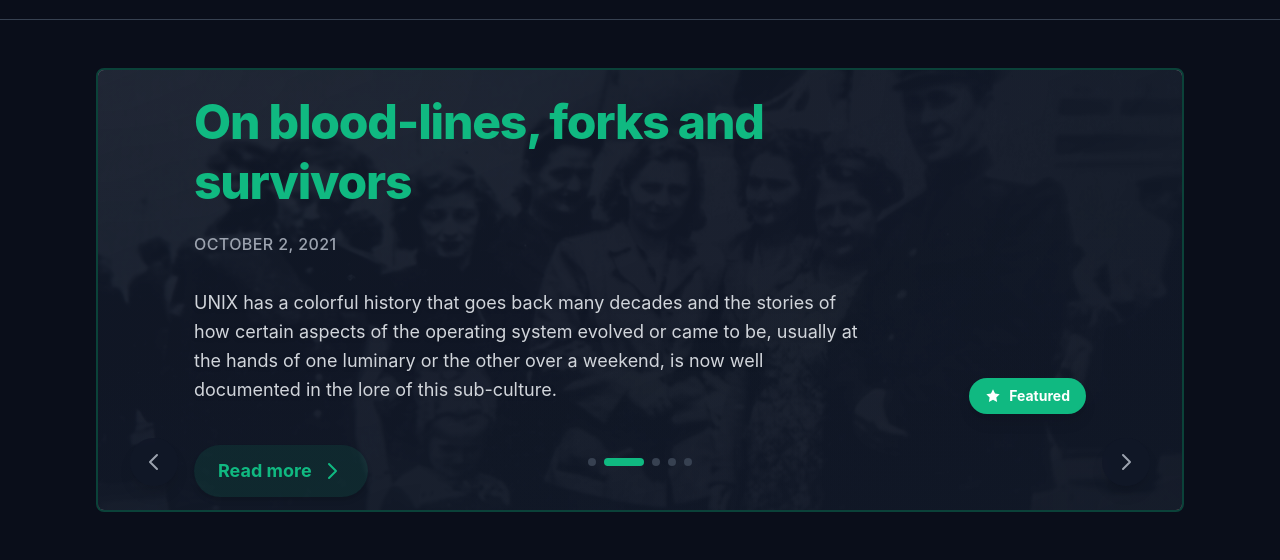
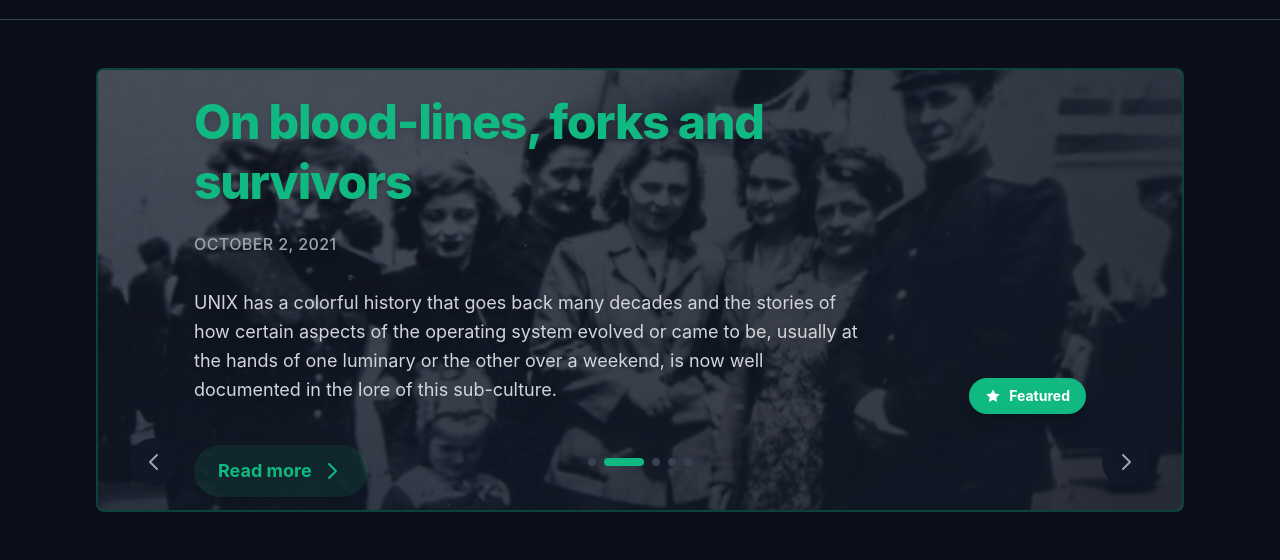
Before and after one commit to aweeraman/blog, a React (Vite) app: page / in a window 1280 px wide. Shown: the part 129-689 px from the top of the page. Built offline with nearby package versions, Linux system fonts and the light colour scheme.

Commit message:
feat: adjust transparency of the image in the carousel

```diff
--- a/src/components/FeaturedPosts.tsx
+++ b/src/components/FeaturedPosts.tsx
@@ -89,9 +89,9 @@ export function FeaturedPosts({ posts }: FeaturedPostsProps) {
                 )}
 
                 {/* Enhanced radial transparency overlay */}
-                <div className="absolute inset-0 bg-gradient-to-br from-theme-bg-secondary/80 via-theme-bg-secondary/85 to-theme-bg-secondary/90"></div>
-                <div className="absolute inset-0 bg-[radial-gradient(ellipse_at_top_left,transparent_0%,rgba(17,24,39,0.3)_40%,rgba(17,24,39,0.7)_100%)]"></div>
-                <div className="absolute inset-0 bg-[radial-gradient(ellipse_at_bottom_right,transparent_0%,rgba(17,24,39,0.5)_50%)]"></div>
+                <div className="absolute inset-0 bg-gradient-to-br from-theme-bg-secondary/50 via-theme-bg-secondary/60 to-theme-bg-secondary/70"></div>
+                <div className="absolute inset-0 bg-[radial-gradient(ellipse_at_top_left,transparent_0%,rgba(17,24,39,0.2)_40%,rgba(17,24,39,0.5)_100%)]"></div>
+                <div className="absolute inset-0 bg-[radial-gradient(ellipse_at_bottom_right,transparent_0%,rgba(17,24,39,0.3)_50%)]"></div>
 
                 {/* Featured badge - responsive positioning */}
                 <div className="absolute top-4 left-4 sm:top-auto sm:left-auto sm:bottom-24 sm:right-20 md:right-24 z-20">
@@ -112,14 +112,14 @@ export function FeaturedPosts({ posts }: FeaturedPostsProps) {
                 >
                   <Link to={frontmatter.path} className="block group">
                     <div className="max-w-3xl mt-2">
-                      <h3 className="text-2xl sm:text-3xl md:text-4xl lg:text-5xl font-extrabold text-theme-accent-primary mb-4 md:mb-5 group-hover:text-theme-accent-hover transition-colors tracking-tight leading-tight">
+                      <h3 className="text-2xl sm:text-3xl md:text-4xl lg:text-5xl font-extrabold text-theme-accent-primary mb-4 md:mb-5 group-hover:text-theme-accent-hover transition-colors tracking-tight leading-tight drop-shadow-lg">
                         {frontmatter.title}
                       </h3>
-                      <time className="text-sm md:text-base text-theme-text-tertiary block tracking-wide font-medium mb-6 md:mb-8 uppercase">
+                      <time className="text-sm md:text-base text-theme-text-tertiary block tracking-wide font-medium mb-6 md:mb-8 uppercase drop-shadow-md">
                         {formattedDate}
                       </time>
                       {frontmatter.excerpt && (
-                        <p className="text-sm sm:text-base md:text-lg text-theme-text-secondary leading-relaxed mb-6 sm:mb-8 md:mb-10 max-w-2xl drop-shadow-sm">
+                        <p className="text-sm sm:text-base md:text-lg text-theme-text-secondary leading-relaxed mb-6 sm:mb-8 md:mb-10 max-w-2xl drop-shadow-md">
                           {frontmatter.excerpt}
                         </p>
                       )}
```
